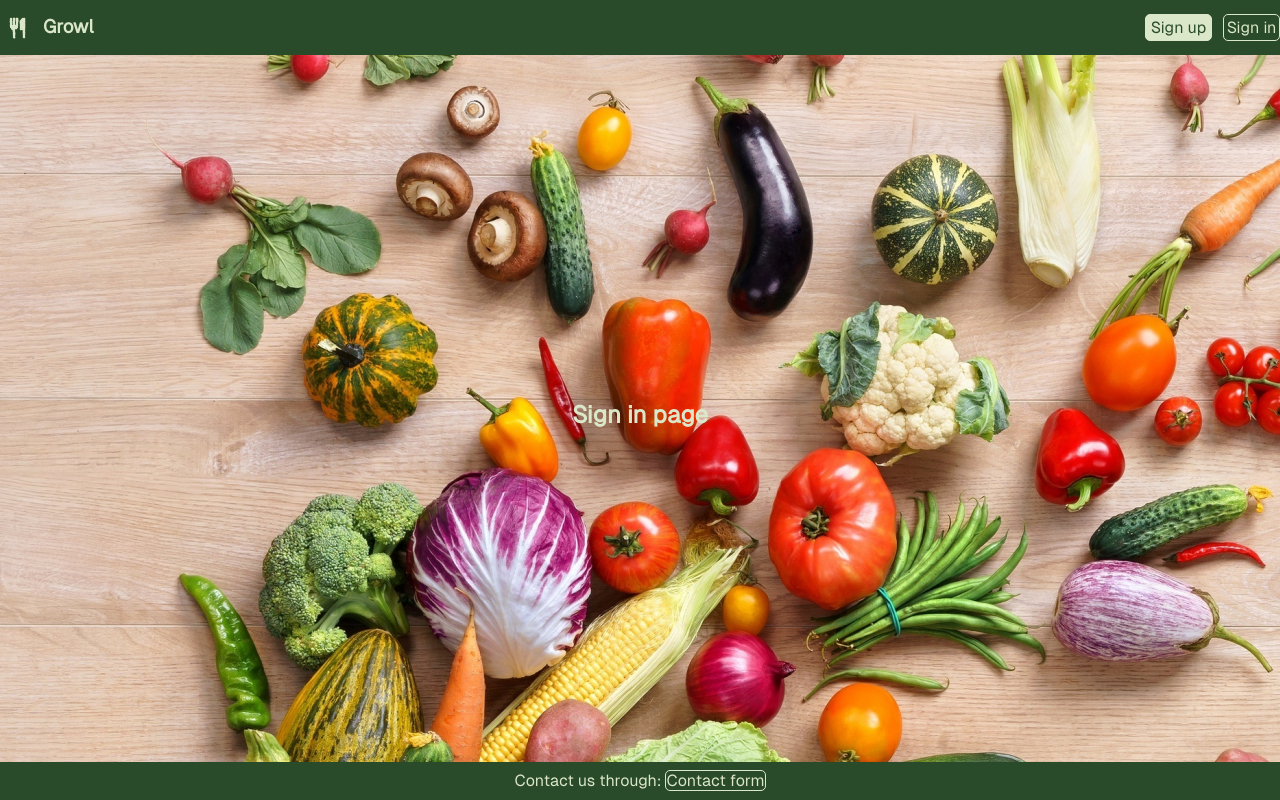
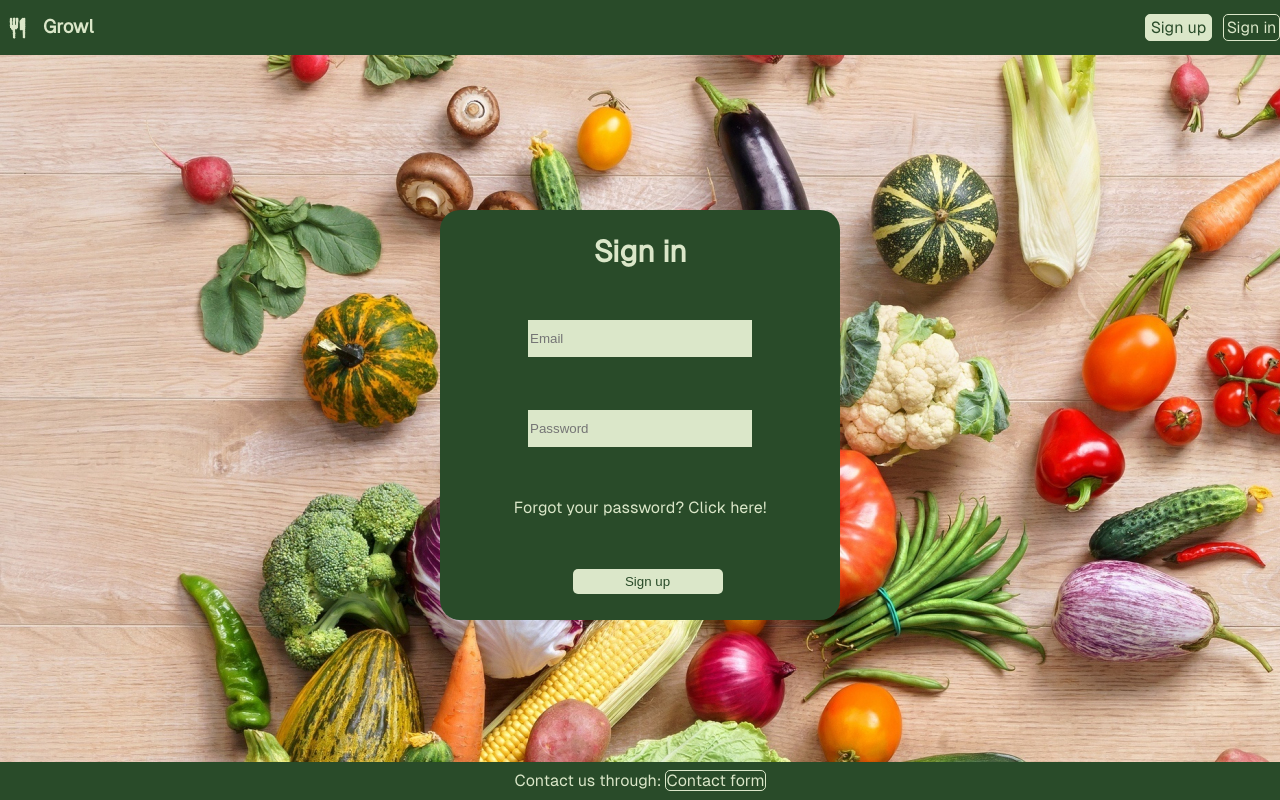
Before and after one commit to c0d3sh0rt4g3/Growl-REACT, a React (Vite) app: page /signin in a window 1280 px wide. Built offline with nearby package versions, Linux system fonts and the light colour scheme; no server answers.

Commit message:
Made signin form with formik and firebase, password recovering not implemented yet

```diff
--- a/src/css/signin-signup.css
+++ b/src/css/signin-signup.css
@@ -40,6 +40,10 @@ a:visited{
     width: 400px;
     background-color: var(--first-palette-colour);
     border-radius: 20px;
+}
+
+#account-form p a{
+    text-decoration: underline var(--fourth-palette-colour);
 }
 
 .form-textbox{
--- a/src/pages/SignIn/SignIn.jsx
+++ b/src/pages/SignIn/SignIn.jsx
@@ -2,11 +2,15 @@ import React, {useContext, useEffect, useState} from 'react';
 import {Formik} from "formik";
 import * as Yup from "yup";
 import {validateEmailRegex} from "../../helpers/validateEmail.js";
-import {useNavigate} from "react-router-dom";
+import {NavLink, useNavigate} from "react-router-dom";
 import {UserContext} from "../../context/UserContext.jsx";
+import {signIn} from "../../config/Firebase.jsx";
+import CustomAlert from "../components/CustomAlert.jsx";
 
 const SignIn = () => {
     const [alert, setAlert] = useState({ show: false, message: "", type: "" })
+
+    const usersFromDB = JSON.parse(localStorage.getItem("usersDB"))
 
     const navigate = useNavigate()
     const { user } = useContext(UserContext)
@@ -24,6 +28,14 @@ const SignIn = () => {
             .required("Password is required")
     })
 
+    const findUsernameByEmail = (email) => {
+        for (let i = 0; i < usersFromDB.length; i++) {
+            if (usersFromDB[i].email === email) {
+                return usersFromDB[i].username
+            }
+        }
+    }
+
     const handleSubmit = async (values, { setSubmitting }) => {
         try {
             await signIn(values.email, values.password)
@@ -32,14 +44,14 @@ const SignIn = () => {
                 message: `User registered with email: ${values.email}`,
                 type: "success"
             })
+            const usernameFromDB = findUsernameByEmail(values.email)
+
             const newUser = {
                 email: values.email,
-                username: values.user,
+                username: usernameFromDB,
                 tags: []
             }
-            users.push(newUser)
 
-            localStorage.setItem("usersDB", JSON.stringify(users))
             localStorage.setItem("currentUser", JSON.stringify(newUser))
         } catch (error) {
             let errorMsg = `Error ${error.code}:\n ${error.message}`
@@ -67,8 +79,59 @@ const SignIn = () => {
                 onSubmit={handleSubmit}
                 validateOnBlur={true}
                 validateOnChange={false}
-            />
-            <h2>Sign in page</h2>
+            >
+                {({
+                    values,
+                    errors,
+                    touched,
+                    handleChange,
+                    handleBlur,
+                    handleSubmit,
+                    isSubmitting
+                }) => (
+                    <form id={"account-form"} onSubmit={handleSubmit}>
+                        <h2>Sign in</h2>
+                        <input
+                            type="email"
+                            className="form-textbox"
+                            id="email"
+                            name="email"
+                            placeholder="Email"
+                            value={values.email}
+                            onChange={handleChange}
+                            onBlur={handleBlur}
+                        />
+                        {errors.email && touched.email && (
+                            <p className="error-message">{errors.email}</p>
+                        )}
+                        <input
+                            type="password"
+                            className="form-textbox"
+                            id="password"
+                            name="password"
+                            placeholder="Password"
+                            value={values.password}
+                            onChange={handleChange}
+                            onBlur={handleBlur}
+                        />
+                        {errors.password && touched.password && (
+                            <p className="error-message">{errors.password}</p>
+                        )}
+                        <p>Forgot your password? Click here!</p>
+
+                        <button type="submit" id="form-signin-btn" disabled={isSubmitting}>
+                            Sign up
+                        </button>
+                    </form>
+                )}
+            </Formik>
+            {alert.show && (
+                <CustomAlert
+                    message={alert.message}
+                    type={alert.type}
+                    onClose={() => setAlert({ ...alert, show: false })}
+                />
+            )}
         </main>
     );
 };
--- a/src/pages/SignUp/SignUp.jsx
+++ b/src/pages/SignUp/SignUp.jsx
@@ -39,7 +39,6 @@ const SignUp = () => {
 
     const handleSubmit = async (values, { setSubmitting }) => {
         try {
-            // Simulando una función de registro
             await signUp(values.email, values.password)
             setAlert({
                 show: true,
```
